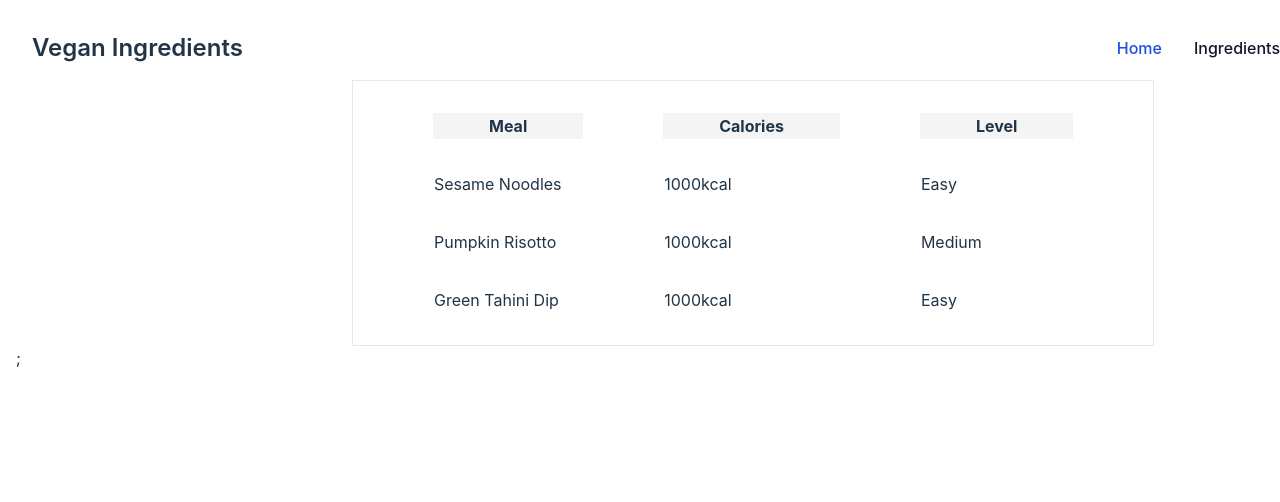
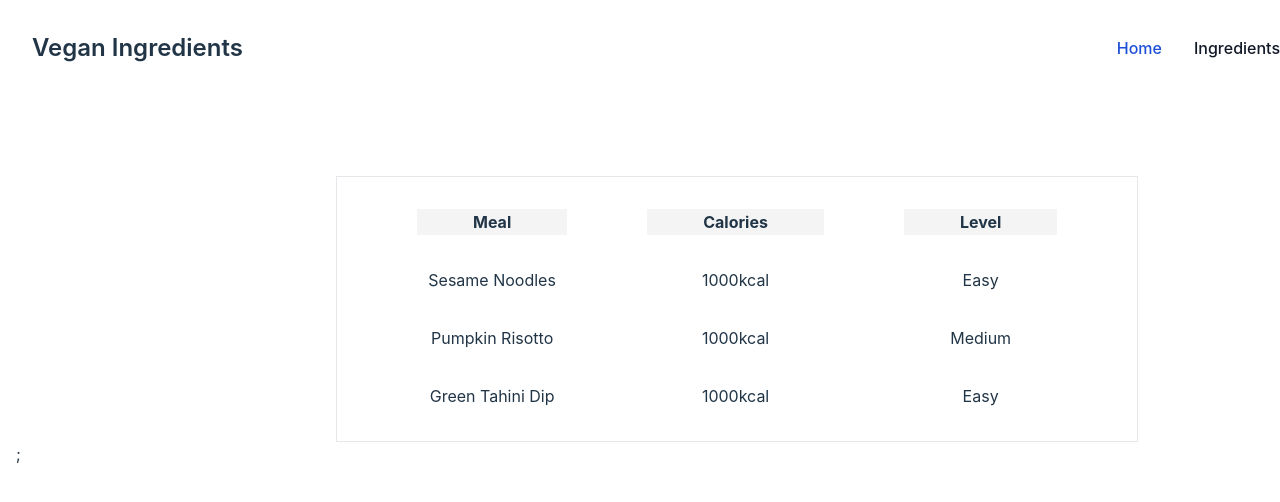
Before and after one commit to haniagajek/vegan-ingredients, a React (Vite) app: page /Ingredients in a window 1280 px wide. Shown: the top 502 px of the page. Built offline with nearby package versions, Linux system fonts and the light colour scheme.

Commit message:
Update ingredients.jsx

```diff
--- a/src/pages/ingredients.jsx
+++ b/src/pages/ingredients.jsx
@@ -8,8 +8,8 @@ import React from "react";
  */
 export function Ingredients() {
   return (
-    <div className="max-w-3xl mx-auto px-4">
-      <table className=" border-separate border-spacing-x-20 border-spacing-y-8   border">
+    <div className="max-w-max mx-auto ">
+      <table className=" border-separate border-spacing-x-20 border-spacing-y-8 border mt-24 text-center">
         <thead>
           <tr>
             <th className="bg-zinc-100 px-14 ">Meal</th>
```
